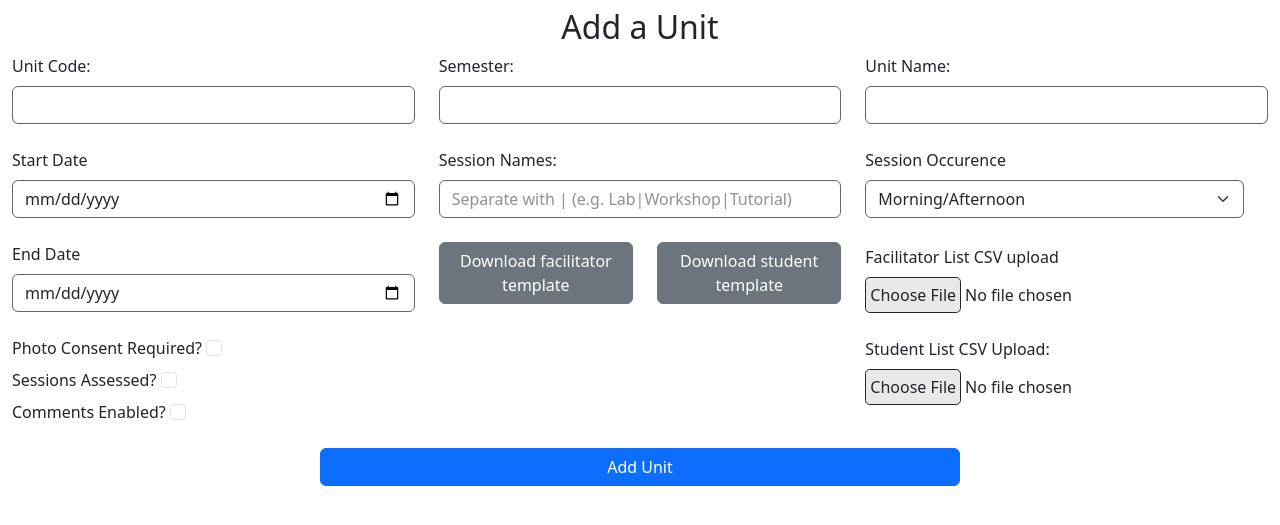
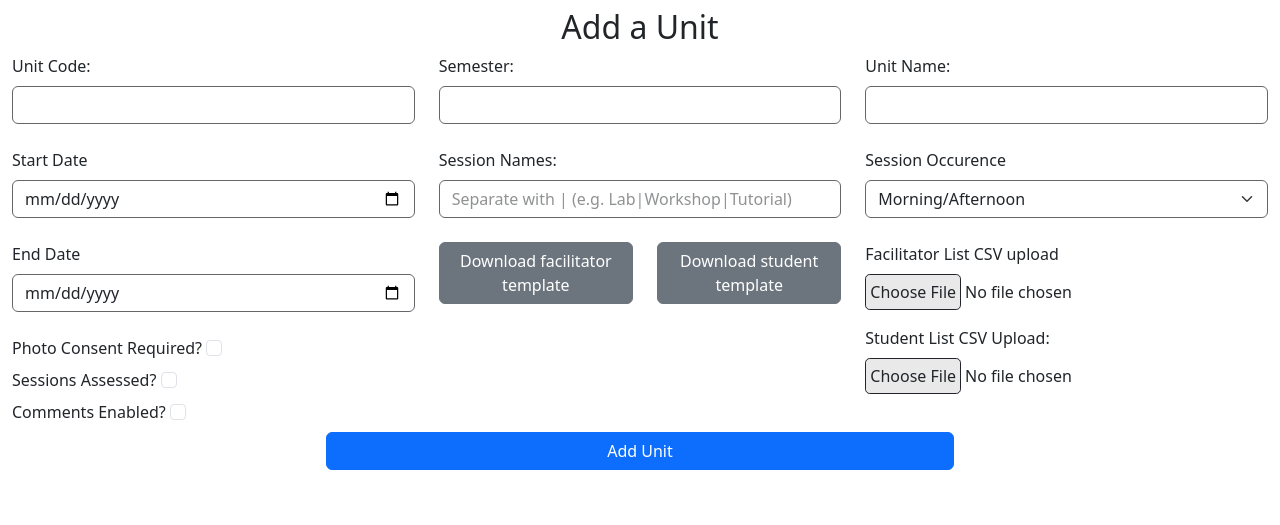
Before and after one commit to DeltaO3/UWAttend---3200_27, a Flask app: page /addunit in a window 1280 px wide. Shown: the part 58-583 px from the top of the page. Run offline with Flask 3, Linux system fonts and the light colour scheme; the visitor is signed in with stand-in values (Sample User, id 1); some libraries are stand-ins or nearby versions.

Commit message:
Further fixing errors from previous PR

```diff
--- a/app/templates/addunit.html
+++ b/app/templates/addunit.html
@@ -59,26 +59,30 @@ endwith %}
                         Download student template</a>
                 </div>
             </div>
-            <div class="col-md-4 col-12 row ">
+            <div class="col-md-4 col-12">
                 <div class="form-select-parent d-none d-md-block">
                     {{ input(form.sessionoccurence, type="form-select") }}
                 </div>
-                <div class="col-md-12 col-7">
-                    {{ input(form.facilitatorfile, type="form-control-file w-100") }}
-                    {{ input(form.studentfile, type="form-control-file w-100") }}
-                </div>
-                <div class="d-md-none d-block col-5 ">
+                <div class="d-flex flex-row flex-md-column gap-3">
+                    <div>
+                        {{ input(form.facilitatorfile, type="form-control-file") }}
+                        <div class="d-md-none d-block mt-4">
                             <a href="{{ url_for('download_facilitator_template') }}" class="btn btn-secondary mb-5">
                                 Download facilitator template</a>
+                        </div>
+                    </div>
+                    <div>
+                        {{ input(form.studentfile, type="form-control-file") }}
+                        <div class="d-md-none d-block mt-4">
                             <a href="{{ url_for('download_student_template') }}" class="btn btn-secondary">
                                 Download student template</a>
                         </div>
                     </div>
-
+                </div>
             </div>
         </div>
 
-<div class="d-flex justify-content-center mt-3">
+        <div class="d-flex justify-content-center mt-0">
             {{ form.submit(class="btn btn-primary w-50" ) }}
         </div>
     </form>
```
Lines whose indentation alone changed are shown as unchanged.
